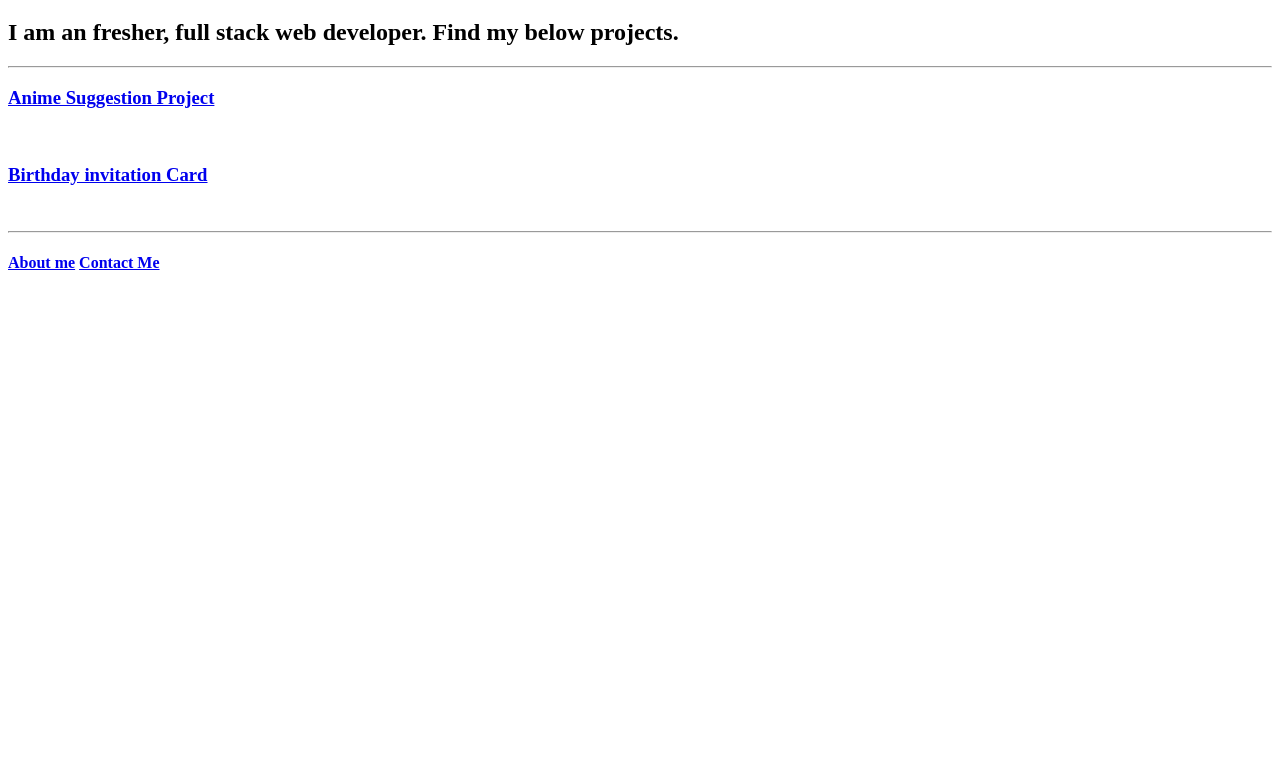
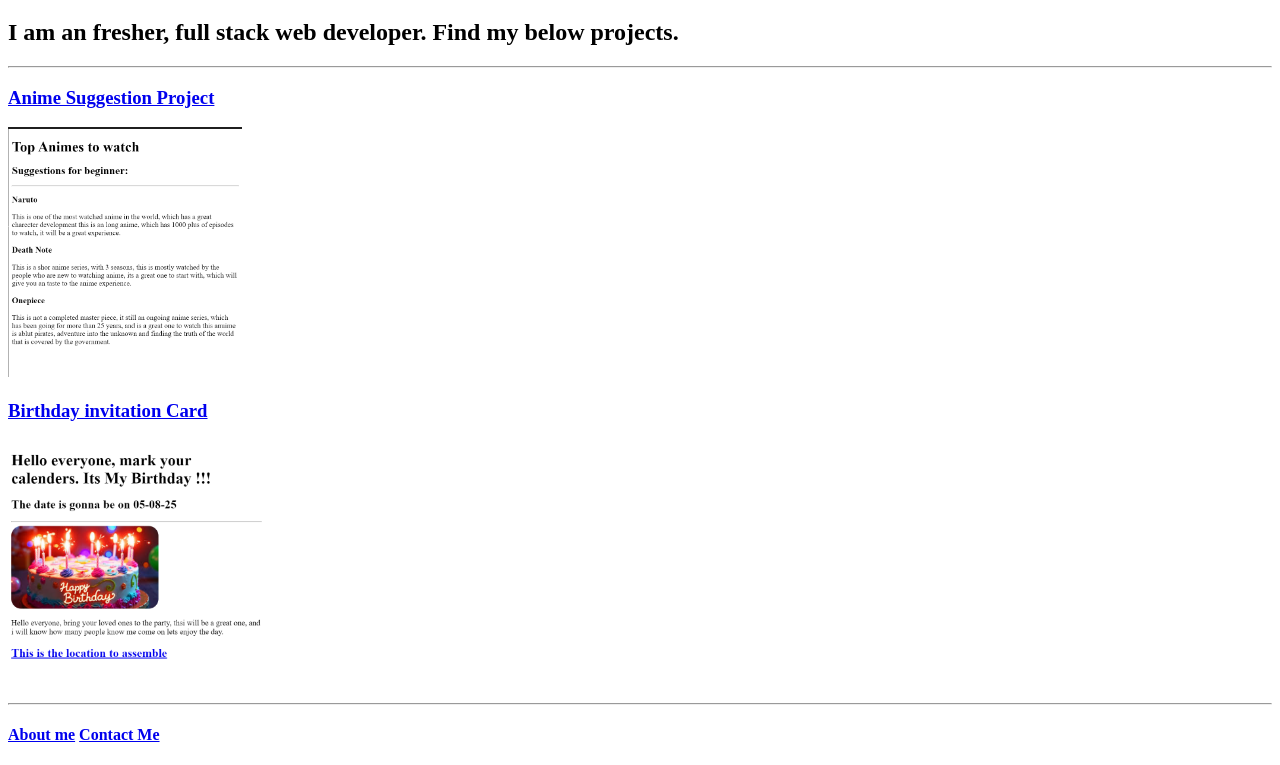
Before and after one commit to santhosh-sks123/portfolios-, a plain HTML site: page Index.html in a window 1280 px wide. Shown: the part 61-826 px from the top of the page. Before the commit the page ends 800 px from the top, so only its background shows below. Drawn offline with Linux system fonts and the light colour scheme.

Commit message:
Update Index.html

```diff
--- a/Index.html
+++ b/Index.html
@@ -10,10 +10,10 @@
     <h2>I am an fresher, full stack web developer. Find my below projects.</h2>
     <hr>
     <h3><a href="./Anime.html">Anime Suggestion Project</a></h3>
-    <img height="250" src="./assets/images/anime.png" alt="">
+    <img height="250" src="./anime.png" alt="">
 
     <h3><a href="./birthday.html">Birthday invitation Card</a></h3>
-    <img height="250"src="./assets/images/birthday.png" alt="">
+    <img height="250"src="./birthday.png" alt="">
     <hr>
     <h4><a href="./AboutMe.html">About me</a> <a href="./ContactMe.html">Contact Me</a></h4>
 </body>
```
